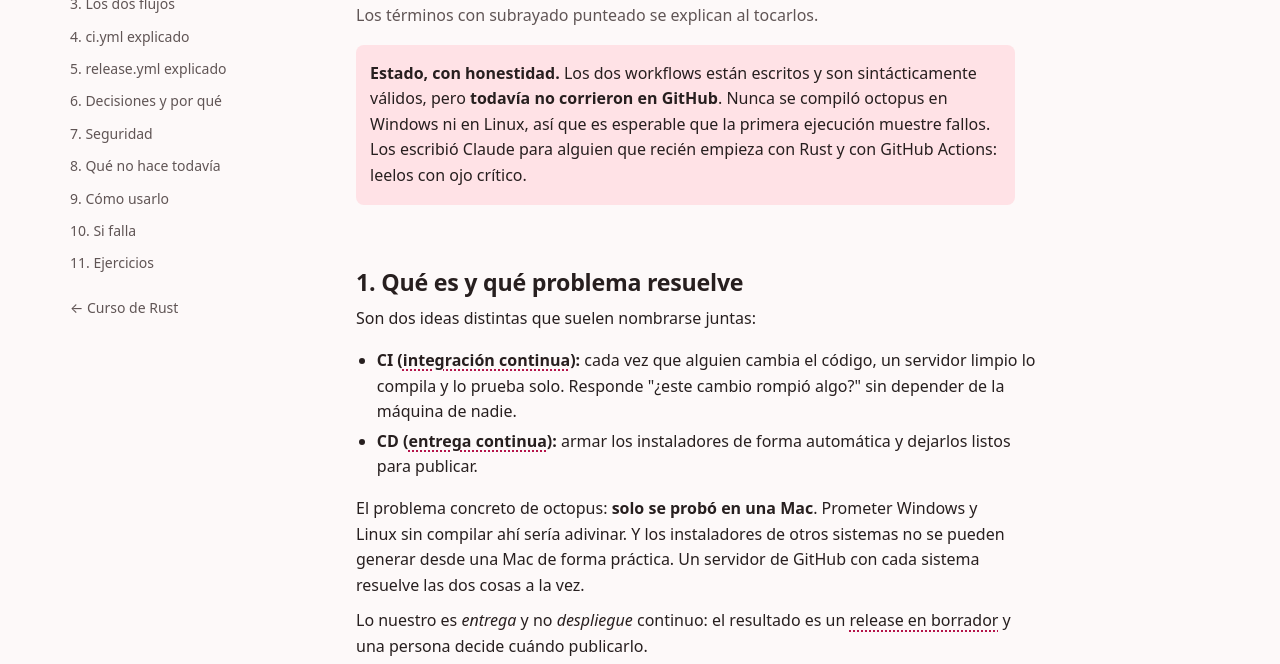
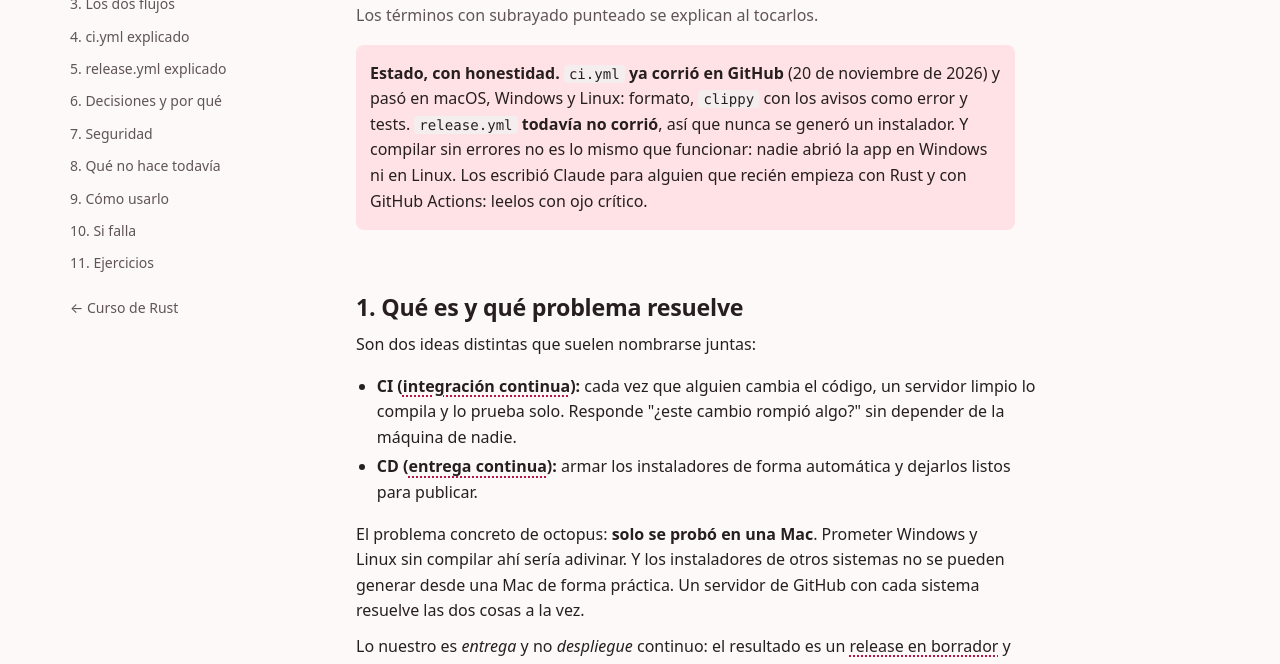
Before and after one commit to rpolverini/octopus, a plain HTML site: page aprendiendoCICD.html in a window 1280 px wide. Shown: the part 129-793 px from the top of the page. Drawn offline with Linux system fonts and the light colour scheme.

Commit message:
docs: actualizar el estado del CI en las guías [skip ci]
ci.yml corrió y pasó en macOS, Windows y Linux. release.yml todavía no.

Co-Authored-By: Claude Sonnet 5.5 <noreply@anthropic.com>

```diff
--- a/aprendiendoCICD.html
+++ b/aprendiendoCICD.html
@@ -122,7 +122,7 @@
 </div>
 <p class="sub">Los términos con subrayado punteado se explican al tocarlos.</p>
 
-<div class="note"><p><strong>Estado, con honestidad.</strong> Los dos workflows están escritos y son sintácticamente válidos, pero <strong>todavía no corrieron en GitHub</strong>. Nunca se compiló octopus en Windows ni en Linux, así que es esperable que la primera ejecución muestre fallos. Los escribió Claude para alguien que recién empieza con Rust y con GitHub Actions: leelos con ojo crítico.</p></div>
+<div class="note"><p><strong>Estado, con honestidad.</strong> <code>ci.yml</code> <strong>ya corrió en GitHub</strong> (20 de noviembre de 2026) y pasó en macOS, Windows y Linux: formato, <code>clippy</code> con los avisos como error y tests. <code>release.yml</code> <strong>todavía no corrió</strong>, así que nunca se generó un instalador. Y compilar sin errores no es lo mismo que funcionar: nadie abrió la app en Windows ni en Linux. Los escribió Claude para alguien que recién empieza con Rust y con GitHub Actions: leelos con ojo crítico.</p></div>
 
 <h2 id="que">1. Qué es y qué problema resuelve</h2>
 <p>Son dos ideas distintas que suelen nombrarse juntas:</p>
@@ -340,7 +340,7 @@ jobs:
 <div class="tablewrap"><table>
 <thead><tr><th>Falta</th><th>Consecuencia</th></tr></thead>
 <tbody>
-<tr><td>No se ejecutó ni una vez</td><td>No sabemos si compila en Windows y Linux. Es la principal incógnita.</td></tr>
+<tr><td><code>release.yml</code> no corrió</td><td>No sabemos si el empaquetado genera instaladores correctos en cada sistema. El <code>tauriScript</code> con <code>npx</code> está sin probar. Es la principal incógnita que queda.</td></tr>
 <tr><td>No prueba la app en funcionamiento</td><td>El CI compila y corre tests unitarios, pero no abre la ventana ni aprieta un atajo. Eso sigue siendo manual y por sistema.</td></tr>
 <tr><td>Los instaladores no están firmados</td><td>Gatekeeper en macOS y SmartScreen en Windows van a avisar. En macOS, además, cada versión nueva pide de nuevo el permiso de Accesibilidad.</td></tr>
 <tr><td>Linux solo en X11</td><td>Los atajos globales no funcionan en Wayland. El CI no puede detectar eso: compilar no es lo mismo que funcionar.</td></tr>
@@ -375,7 +375,7 @@ git push --delete origin v0.1.0</code></pre>
 <p>Y descartar el release en borrador desde GitHub. Para la primera prueba conviene una etiqueta como <code>v0.1.0-rc1</code>, pero entonces la versión de <code>Cargo.toml</code> y de <code>tauri.conf.json</code> también tiene que ser <code>0.1.0-rc1</code>, porque el chequeo exige que coincidan.</p>
 
 <h2 id="falla">10. Si falla</h2>
-<p>Son hipótesis razonables, no fallos confirmados: nada de esto corrió todavía. En la pestaña <strong>Actions</strong> de GitHub, cada sistema tiene su propio registro.</p>
+<p>Son hipótesis razonables, no fallos confirmados. El CI ya pasó en los tres sistemas con el código actual, así que las filas de compilación (<code>clippy</code> y <code>enigo</code>) no ocurrieron hoy: quedan como guía para cambios futuros. Lo que sigue sin probarse es <code>release.yml</code>. En la pestaña <strong>Actions</strong> de GitHub, cada sistema tiene su propio registro.</p>
 <div class="tablewrap"><table>
 <thead><tr><th>Síntoma probable</th><th>Dónde</th><th>Causa probable</th></tr></thead>
 <tbody>
@@ -412,7 +412,7 @@ git push --delete origin v0.1.0</code></pre>
 <div popover id="t-pin" aria-label="Fijar por hash de commit"><strong class="pt">Fijar por hash de commit</strong><p><b>Qué es.</b> Referenciar una acción por su commit exacto (uses: dueño/acción@a1b2c3…) en vez de por una etiqueta como @v4.</p><p><b>Por qué acá.</b> Las etiquetas pueden moverse: quien controle el repo de la acción podría cambiar lo que ejecuta tu CI. El hash no cambia. El costo es tener que actualizarlo, y Dependabot lo automatiza.</p></div>
 
 
-<footer>Escrito por Claude para una persona que recién empieza con Rust y con GitHub Actions. Describe el estado del repo al escribirlo, con los workflows todavía sin ejecutar.</footer>
+<footer>Escrito por Claude para una persona que recién empieza con Rust y con GitHub Actions. Describe el estado del repo al escribirlo: <code>ci.yml</code> verificado en los tres sistemas y <code>release.yml</code> todavía sin ejecutar.</footer>
 </main>
 </div>
 <script>
```
Also changed, not shown: aprendiendoRUST.html (+5 -4 lines).
